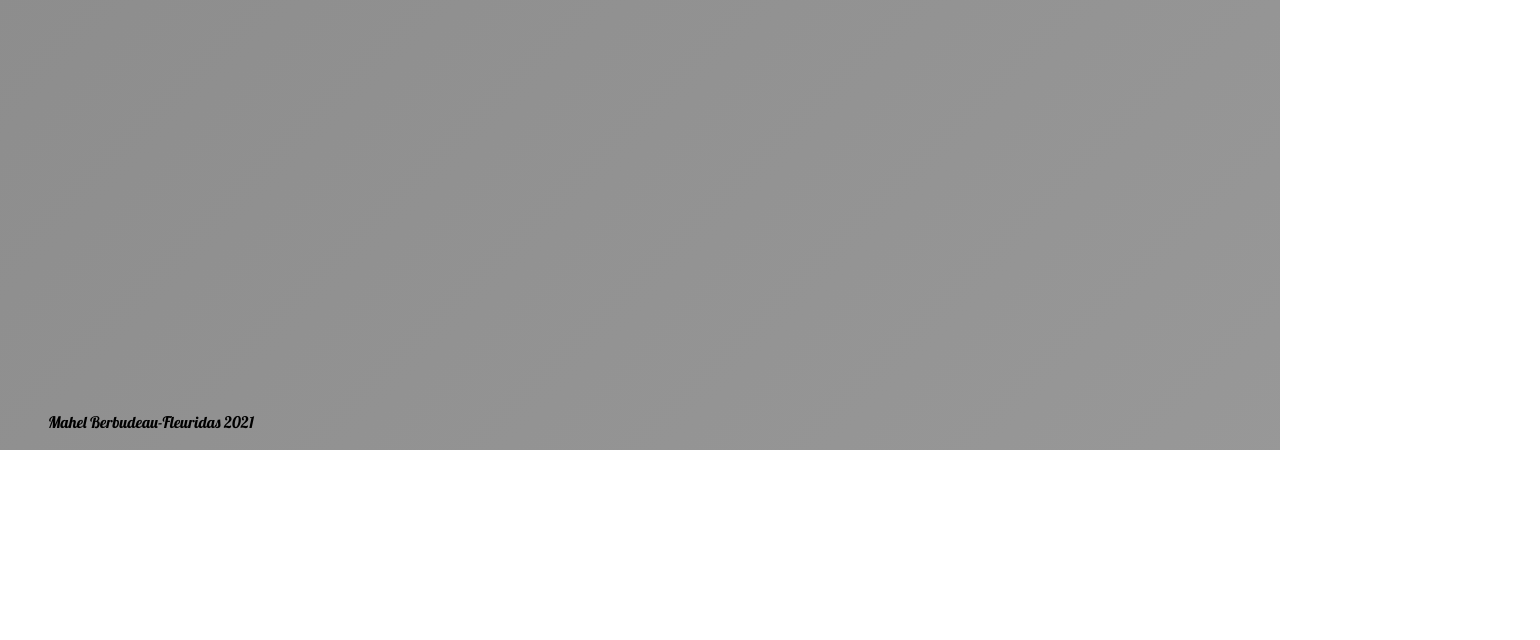
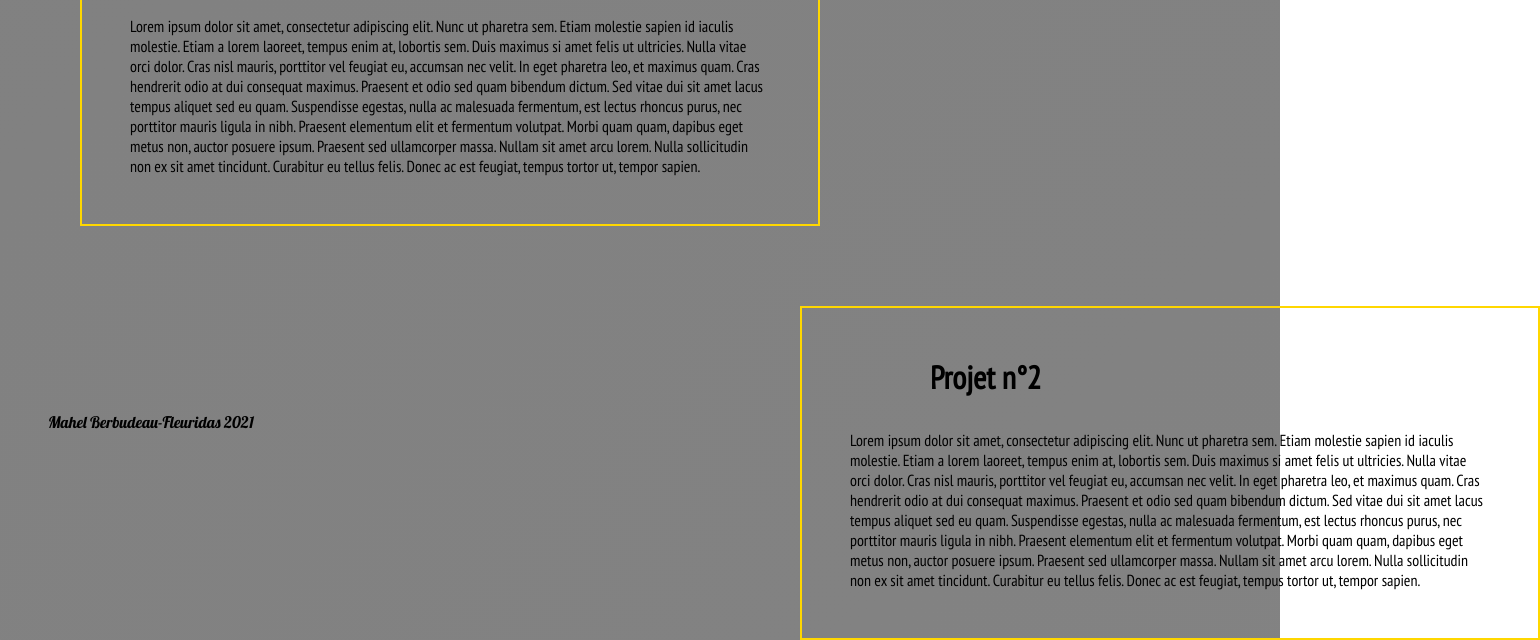
Before and after one commit to MahelBerbudeau/Contest_html_css, a plain HTML site: page projets.html in a window 1280 px wide. Shown: the part 354-994 px from the top of the page, 1540 px wide, since content can reach past the window. Before the commit the page ends 804 px from the top, so only its background shows below. Drawn offline with Linux system fonts and the light colour scheme; a web font is replaced by a local one.

Commit message:
projets done

```diff
--- a/projets.html
+++ b/projets.html
@@ -24,7 +24,49 @@
             </div>
         </header>
 
+        <div class="projet1">
+            <div class="projet-content">
+                <div class="projet-title">
+                    <h1>Projet n°1</h1>
+                </div>
+                <div class="projet-text">
+                    <p>Lorem ipsum dolor sit amet, consectetur adipiscing elit. Nunc ut pharetra sem. Etiam molestie
+                       sapien id iaculis molestie. Etiam a lorem laoreet, tempus enim at, lobortis sem. Duis maximus si
+                       amet felis ut ultricies. Nulla vitae orci dolor. Cras nisl mauris, porttitor vel feugiat eu,
+                       accumsan nec velit. In eget pharetra leo, et maximus quam. Cras hendrerit odio at dui consequat
+                       maximus. Praesent et odio sed quam bibendum dictum. Sed vitae dui sit amet lacus tempus aliquet
+                       sed eu quam. Suspendisse egestas, nulla ac malesuada fermentum, est lectus rhoncus purus, nec
+                       porttitor mauris ligula in nibh.
 
+                       Praesent elementum elit et fermentum volutpat. Morbi quam quam, dapibus eget metus non, auctor
+                       posuere ipsum. Praesent sed ullamcorper massa. Nullam sit amet arcu lorem. Nulla sollicitudin non
+                       ex sit amet tincidunt. Curabitur eu tellus felis. Donec ac est feugiat, tempus tortor ut, tempor
+                       sapien.</p>
+                </div>
+            </div>
+        </div>
+
+        <div class="projet2">
+            <div class="projet-content">
+                <div class="projet-title">
+                    <h1>Projet n°2</h1>
+                </div>
+                <div class="projet-text">
+                    <p>Lorem ipsum dolor sit amet, consectetur adipiscing elit. Nunc ut pharetra sem. Etiam molestie
+                       sapien id iaculis molestie. Etiam a lorem laoreet, tempus enim at, lobortis sem. Duis maximus si
+                       amet felis ut ultricies. Nulla vitae orci dolor. Cras nisl mauris, porttitor vel feugiat eu,
+                       accumsan nec velit. In eget pharetra leo, et maximus quam. Cras hendrerit odio at dui consequat
+                       maximus. Praesent et odio sed quam bibendum dictum. Sed vitae dui sit amet lacus tempus aliquet
+                       sed eu quam. Suspendisse egestas, nulla ac malesuada fermentum, est lectus rhoncus purus, nec
+                       porttitor mauris ligula in nibh.
+
+                       Praesent elementum elit et fermentum volutpat. Morbi quam quam, dapibus eget metus non, auctor
+                       posuere ipsum. Praesent sed ullamcorper massa. Nullam sit amet arcu lorem. Nulla sollicitudin non
+                       ex sit amet tincidunt. Curabitur eu tellus felis. Donec ac est feugiat, tempus tortor ut, tempor
+                       sapien.</p>
+                </div>
+            </div>
+        </div>
 
         <footer>
             <p>Mahel Berbudeau-Fleuridas 2021</p>
--- a/style.css
+++ b/style.css
@@ -101,6 +101,43 @@ body {
     font-family: 'PT Sans Narrow', sans-serif;
 }
 
+.projet1 {
+    width: 50%;
+    margin-left: 5rem;
+    margin-top: 8rem;
+    padding: 3rem;
+    background-color: transparent;
+    border: 2px solid gold;
+}
+
+.projet2 {
+    width: 50%;
+    margin-left: 50rem;
+    margin-top: 5rem;
+    padding: 3rem;
+    background-color: transparent;
+    border: 2px solid gold;
+}
+
+.projet-title {
+    width: 75%;
+    margin: auto;
+    padding-bottom: 2rem;
+}
+
+.projet-title h1 {
+    font-family: 'PT Sans Narrow', sans-serif;
+}
+
+.projet-title h1:hover {
+    color: orange;
+}
+
+.projet-text p {
+    font-family: 'PT Sans Narrow', sans-serif;
+}
+
+
 footer {
     width: 100%;
     background-color: transparent;
```
